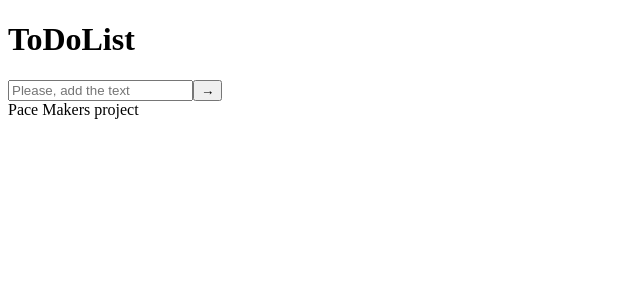
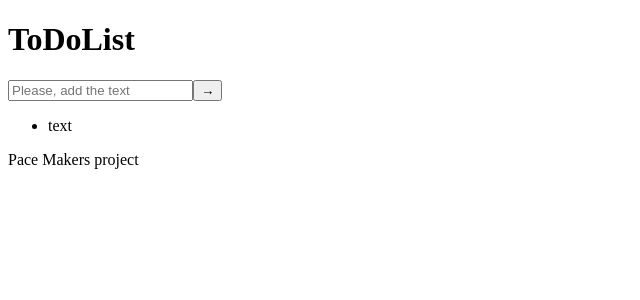
Before and after one commit to mashhhok/todo-list, a React (Create React App) app: page / in a window 1280 px wide. Shown: the top 300 px of the page, without its empty margins (0-640 px from the left). Built offline with nearby package versions, Linux system fonts and the light colour scheme.

Commit message:
[#5]: Implemented TodoList component and TodoItem component

```diff
--- a/src/Layout/Main/Main.tsx
+++ b/src/Layout/Main/Main.tsx
@@ -1,5 +1,6 @@
 import React, { useState } from "react";
 import { InputForm } from "../../components/InputForm/InputForm";
+import { TodoList } from "../../components/TodoList/TodoList";
 import { TodoI } from "../../types";
 
 // export interface Props {
@@ -20,12 +21,14 @@ import { TodoI } from "../../types";
 // })
 
 const Main = () => {
-  const [todos, setTodos] = useState<TodoI[]>([]);
+  const [todos, setTodos] = useState<TodoI[]>([
+    { id: 1, name: "text", complete: false },
+  ]);
 
-  const addToList = (todoItem: string): void => {
-    if (todoItem) {
-      if (todoItem.trim().length === 0) return
-      const newTodo = { id: Date.now(), name: todoItem, complete: false }
+  const addToList = (todoItemText: string): void => {
+    if (todoItemText) {
+      if (todoItemText.trim().length === 0) return;
+      const newTodo = { id: Date.now(), name: todoItemText, complete: false };
       setTodos([...todos, newTodo]);
       // setAllTodos(allTodos + 1);
     } else {
@@ -35,10 +38,11 @@ const Main = () => {
 
   return (
     <div>
-      <InputForm addTodo={addToList}/>
-      {todos.map((todo) => (
+      <InputForm addTodo={addToList} />
+      <TodoList todos={todos} />
+      {/* {todos.map((todo) => (
         <li>{todo.name}</li>
-      ))}
+      ))} */}
     </div>
   );
 };
--- /dev/null
+++ b/src/components/TodoItem/TodoItem.tsx
@@ -0,0 +1,6 @@
+import React from "react";
+import { TodoI } from "../../types";
+
+export const TodoItem: React.FC<{ todo: TodoI }> = (props) => {
+  return <li>{props.todo.name}</li>;
+};
--- /dev/null
+++ b/src/components/TodoList/TodoList.tsx
@@ -0,0 +1,17 @@
+import React from "react";
+import { TodoI } from "../../types";
+import { TodoItem } from "../TodoItem/TodoItem";
+
+type TodoItemsList = {
+  todos: TodoI[];
+};
+
+export const TodoList: React.FC<TodoItemsList> = (props) => {
+  return (
+    <ul>
+      {props.todos.map((todo) => (
+        <TodoItem key={todo.id} todo={todo} />
+      ))}
+    </ul>
+  );
+};
```
Also changed, not shown: src/components/InputForm/InputForm.tsx (+5 -5 lines), src/types.d.ts (+4 -4 lines).
